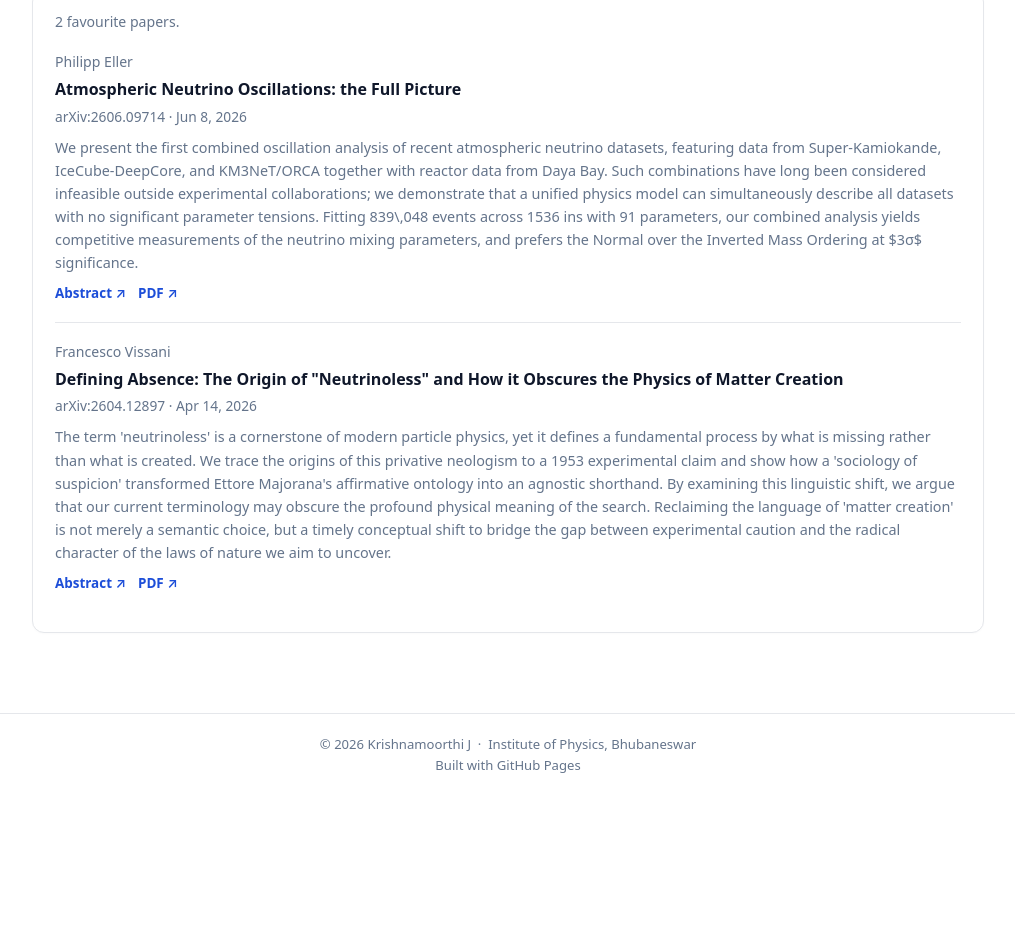
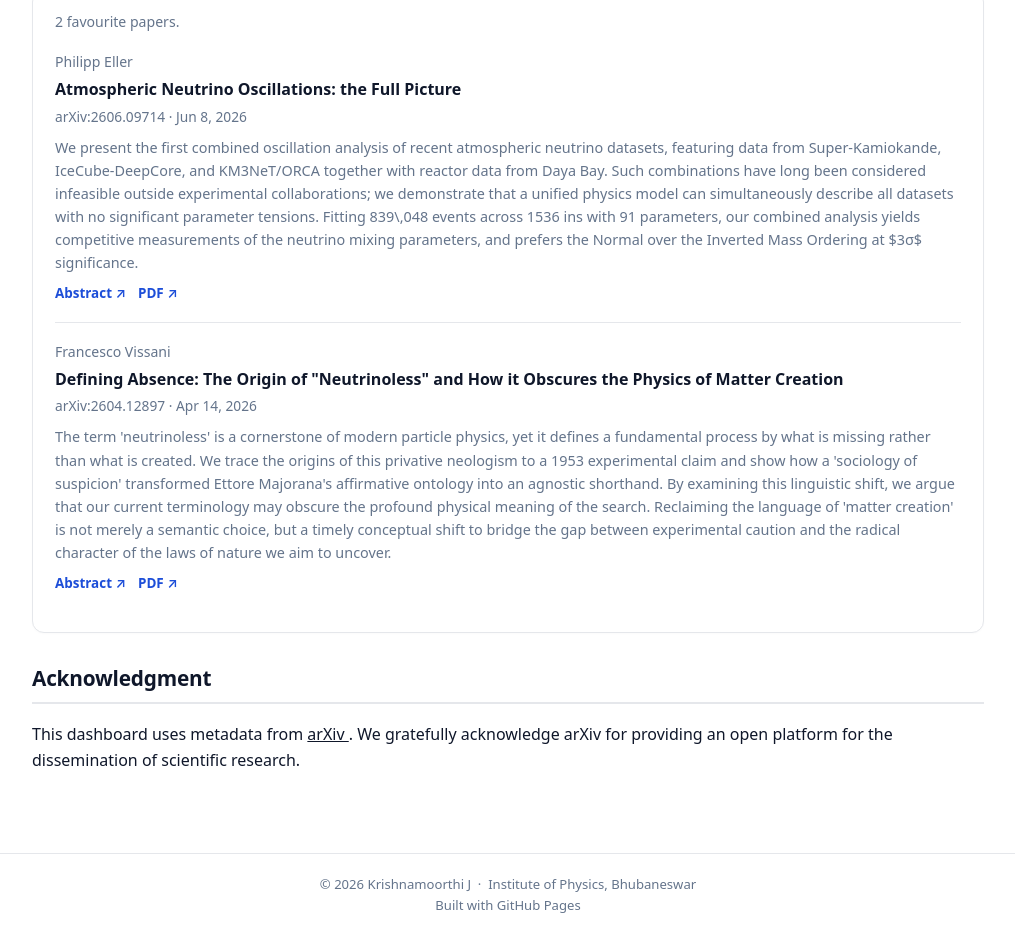
Before and after one commit to JKrishnamoorthi/JKrishnamoorthi.github.io, a plain HTML site: page arxiv.html in a window 1280 px wide. Shown: the part 1055-1999 px from the top of the page, without its empty margins (132-1147 px from the left). Before the commit the page ends 1859 px from the top, so only its background shows below. Drawn offline with Linux system fonts and the light colour scheme.

Commit message:
acknowledge the arxiv

```diff
--- a/arxiv.html
+++ b/arxiv.html
@@ -834,6 +834,18 @@
 
     </section>
 
+    <section class="acknowledgment">
+      <h2>Acknowledgment</h2>
+      <p>
+        This dashboard uses metadata from
+        <a href="https://arxiv.org/" target="_blank" rel="noopener noreferrer">
+        arXiv
+        </a>.
+      We gratefully acknowledge arXiv for providing an open platform
+      for the dissemination of scientific research.
+      </p>
+    </section>
+
   </main>
 
   <footer>
```
